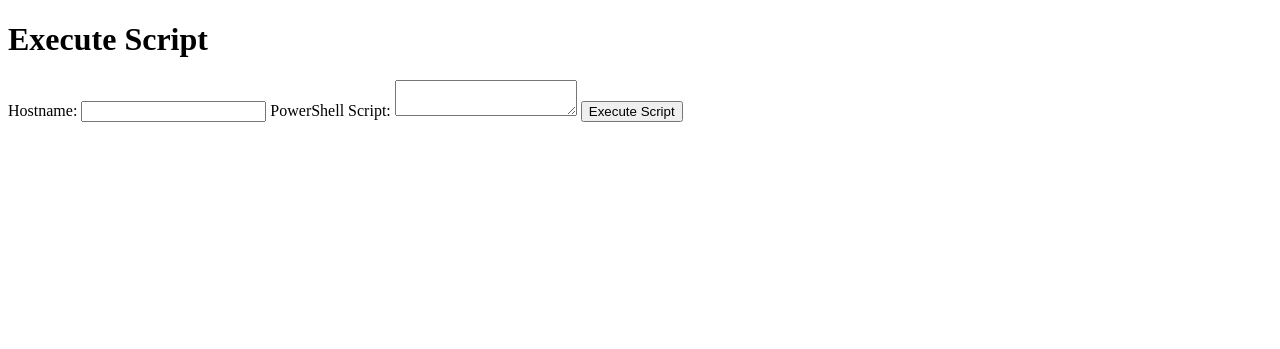
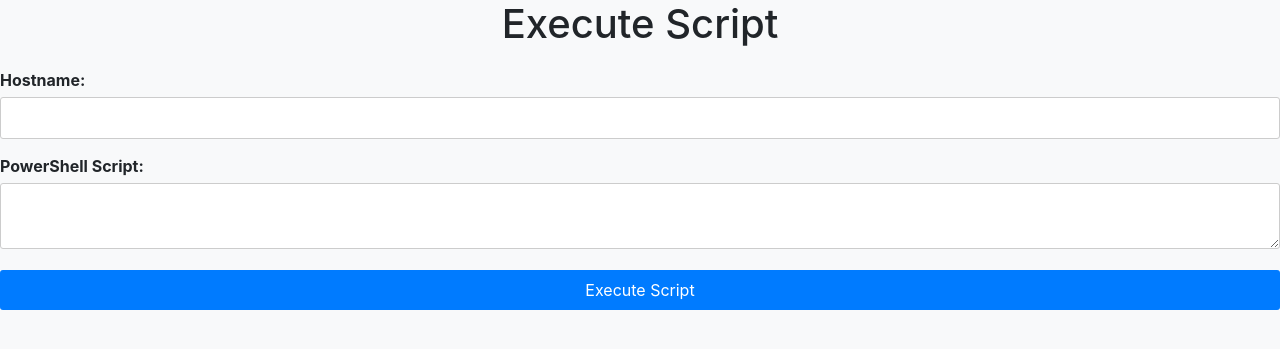
Before and after one commit to NSH531/gammau-crwd, a Django app: page /exec/ in a window 1280 px wide. Shown: the top 349 px of the page. Run offline with Django 3.2, Linux system fonts and the light colour scheme; some libraries are stand-ins or nearby versions.

Commit message:
Update execute_script.html

```diff
--- a/DjangoWebProject1/gammau/app/templates/app/execute_script.html
+++ b/DjangoWebProject1/gammau/app/templates/app/execute_script.html
@@ -2,6 +2,52 @@
 <!DOCTYPE html>
 <html>
 <head>
+    <link rel="stylesheet" href="https://stackpath.bootstrapcdn.com/bootstrap/4.3.1/css/bootstrap.min.css">
+    <style>
+        body {
+            background-color: #f8f9fa;
+        }
+
+        .container {
+            margin-top: 50px;
+            width: 400px;
+            background-color: #fff;
+            padding: 20px;
+            border-radius: 5px;
+            box-shadow: 0 2px 5px rgba(0, 0, 0, 0.1);
+        }
+
+        h1 {
+            text-align: center;
+            margin-bottom: 20px;
+        }
+
+        form label {
+            font-weight: bold;
+            margin-bottom: 5px;
+        }
+
+        form input[type="text"],
+        form input[type="password"],
+        form textarea {
+            width: 100%;
+            padding: 8px;
+            border: 1px solid #ccc;
+            border-radius: 3px;
+            box-sizing: border-box;
+            margin-bottom: 15px;
+        }
+
+        form button[type="submit"] {
+            width: 100%;
+            padding: 8px;
+            background-color: #007bff;
+            border: none;
+            color: #fff;
+            border-radius: 3px;
+            cursor: pointer;
+        }
+    </style>
     <title>Execute Script</title>
 </head>
 <body>
```
